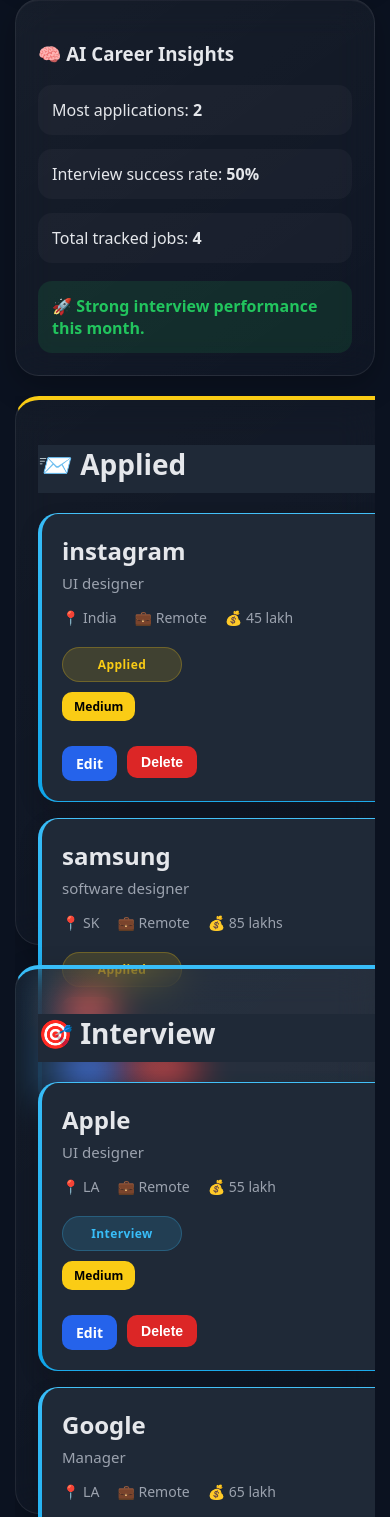
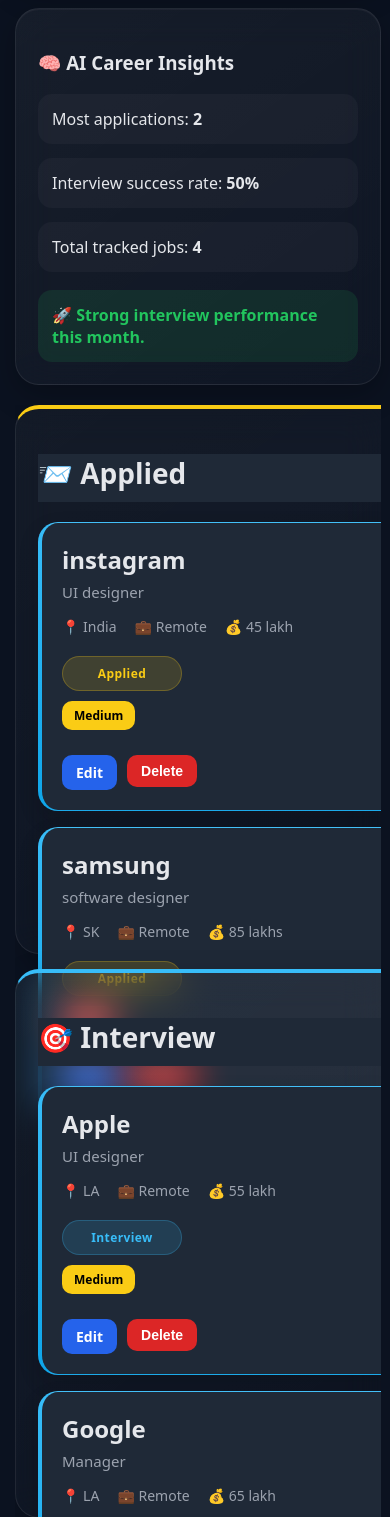
Before and after one commit to AuraStackk/CareerPilot, a Flask app: page /dashboard in a window 390 px wide. Shown: the part 2889-4406 px from the top of the page. Run offline with Flask 3, Linux system fonts and the light colour scheme; a user stored in the database is signed in; data comes from the database, SQL or seed files in the repository.

Commit message:
Fix mobile kanban

```diff
--- a/static/dashboard.css
+++ b/static/dashboard.css
@@ -990,13 +990,17 @@
 }
 
 .kanban-board{
+    display:flex;
     flex-wrap:nowrap;
     overflow-x:auto;
-}
+    gap:15px;
+    padding-bottom:10px;
+ }
 
 .kanban-column{
-    flex:0 0 360px;
-}
+    flex:0 0 320px;
+    min-width:320px;
+ }
 
 .kanban-column h2{
     position:sticky;
```
